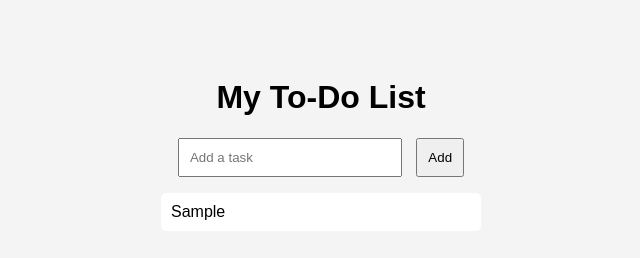
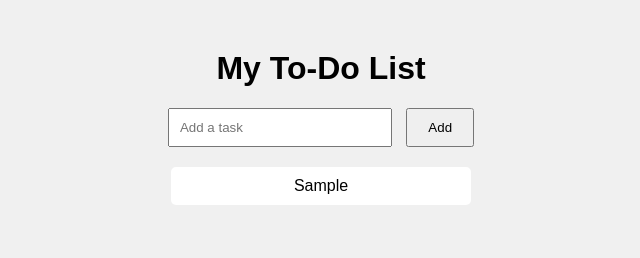
Before and after one commit to kavya12345678901/mine, a plain HTML site: page index.html in a window 1280 px wide. Both pictures are taken after typing "Sample" into the empty fields and a click on the button "Add". Shown: the whole page, without its empty margins (319-959 px from the left). Drawn offline with Linux system fonts and the light colour scheme.

Commit message:
Update index.html

```diff
--- a/index.html
+++ b/index.html
@@ -1,54 +1,58 @@
 <!DOCTYPE html>
-<html>
+<html lang="en">
 <head>
-  <title>Simple To-Do List</title>
+  <meta charset="UTF-8">
+  <title>My To-Do List</title>
   <style>
     body {
       font-family: Arial, sans-serif;
-      background: #f4f4f4;
+      background: #f0f0f0;
       text-align: center;
-      padding: 50px;
+      margin-top: 50px;
     }
-    input {
+    #taskInput {
       padding: 10px;
       width: 200px;
-      margin-right: 10px;
     }
-    button {
-      padding: 10px;
+    #addButton {
+      padding: 10px 20px;
+      margin-left: 10px;
     }
     ul {
       list-style: none;
       padding: 0;
+      max-width: 300px;
+      margin: 20px auto;
     }
     li {
-      background: #fff;
-      margin: 10px auto;
+      background: white;
       padding: 10px;
-      width: 300px;
-      text-align: left;
+      margin-bottom: 10px;
       border-radius: 5px;
     }
   </style>
 </head>
 <body>
+
   <h1>My To-Do List</h1>
   <input type="text" id="taskInput" placeholder="Add a task">
-  <button onclick="addTask()">Add</button>
+  <button id="addButton">Add</button>
+
   <ul id="taskList"></ul>
 
   <script>
-    function addTask() {
-      const input = document.getElementById('taskInput');
-      const taskText = input.value.trim();
-      if (taskText === "") return;
+    document.getElementById("addButton").onclick = function () {
+      const taskInput = document.getElementById("taskInput");
+      const taskText = taskInput.value.trim();
 
-      const li = document.createElement('li');
-      li.textContent = taskText;
-      document.getElementById('taskList').appendChild(li);
+      if (taskText !== "") {
+        const listItem = document.createElement("li");
+        listItem.textContent = taskText;
+        document.getElementById("taskList").appendChild(listItem);
+        taskInput.value = "";
+      }
+    };
+  </script>
 
-      input.value = "";
-    }
-  </script>
 </body>
 </html>
```
